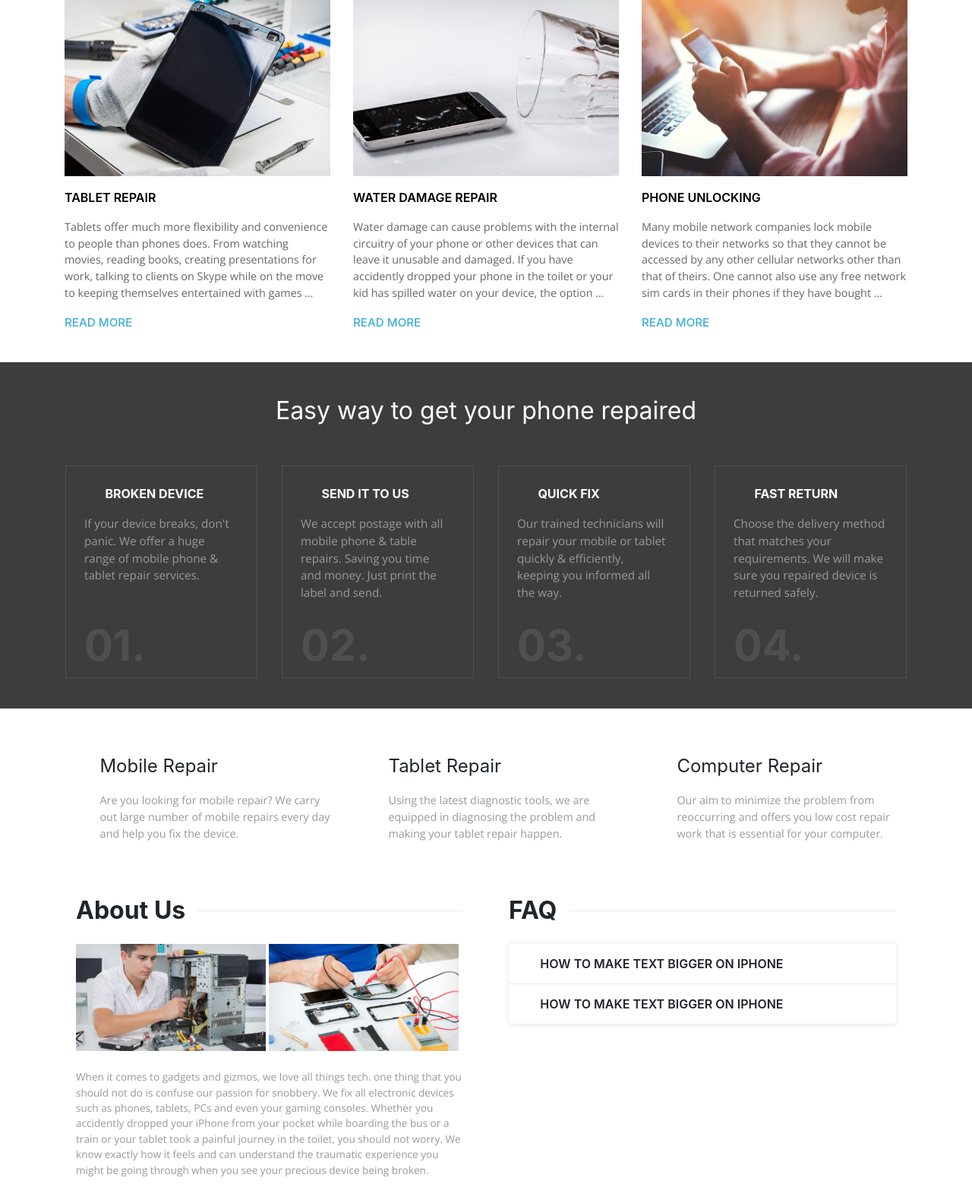
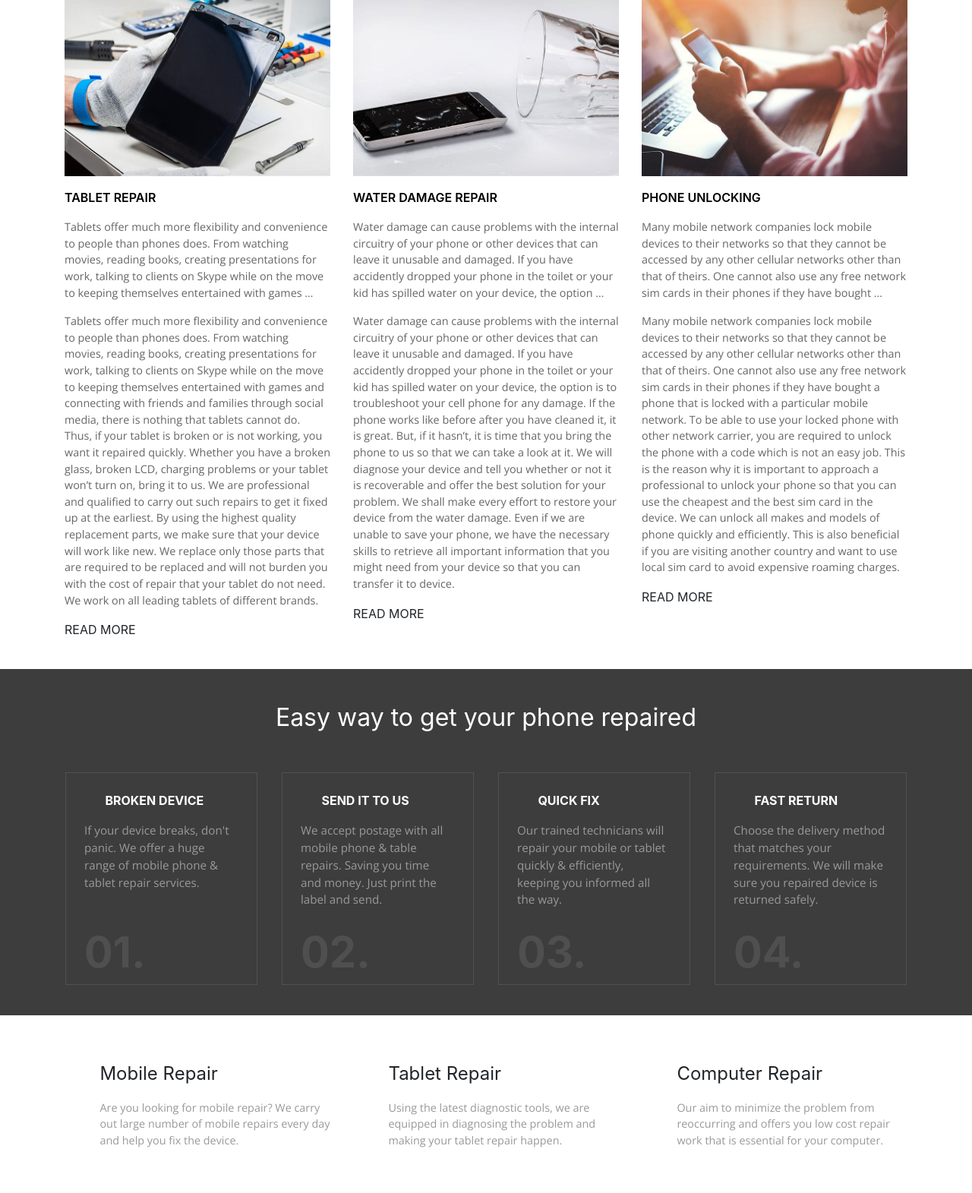
Before and after one commit to AmarjotSingh21/mobi-carez, a Django app: page / in a window 1280 px wide. Shown: the part 717-2288 px from the top of the page at 76% size. Run offline with Django 3.2, Linux system fonts and the light colour scheme; some libraries are stand-ins or nearby versions; some web fonts are replaced.

Commit message:
Added Read more toggle

```diff
--- a/static/script.js
+++ b/static/script.js
@@ -14,6 +14,27 @@
   });
 }
 
+let readElements = document.getElementsByClassName("read-toggle");
+console.log(readElements);
+for (let i = 0; i < readElements.length; i++) {
+  readElements[i].addEventListener("click", (el) => {
+    let element = el.target;
+    let parent = element.parentNode;
+    console.log(parent);
+    if (parent.classList.contains("read-less")) {
+      parent.classList.remove("read-less");
+      parent.classList.add("read-more");
+      element.innerHTML =
+        'READ LESS <i class="fa fa-caret-left ml-1" aria-hidden="true"></i>';
+    } else if (parent.classList.contains("read-more")) {
+      parent.classList.remove("read-more");
+      parent.classList.add("read-less");
+      element.innerHTML =
+        'READ MORE <i class="fa fa-caret-right ml-1" aria-hidden="true"></i>';
+    }
+  });
+}
+
 function removeClassFromElements(className, elements, exclude) {
   for (let i = 0; i < elements.length; i++) {
     if (elements[i] != exclude) {
--- a/templates/index.html
+++ b/templates/index.html
@@ -119,30 +119,82 @@
     <div class="row">
         <div class="col-lg-4 service">
             <img src="{% static 'images/services/tablet-repair.jpg' %}" alt="">
-            <div class="my-3"> <a href="#" class="title">TABLET REPAIR</a></div>
-            <p class="desc">Tablets offer much more flexibility and convenience to people than phones does. From
-                watching movies, reading books, creating presentations for work, talking to clients on Skype while on
+            <div class="my-3"> <span class="title">TABLET REPAIR</span></div>
+            <div class="read-less">
+                <p class="desc less">Tablets offer much more flexibility and convenience to people than phones does.
+                    From
+                    watching movies, reading books, creating presentations for work, talking to clients on Skype while
+                    on
                     the move to keeping themselves entertained with games …
                 </p>
-            <a href="#" class="read-more">READ MORE <i class="fa fa-caret-right ml-1" aria-hidden="true"></i></a>
+                <p class="desc more">Tablets offer much more flexibility and convenience to people than phones does.
+                    From watching movies, reading books, creating presentations for work, talking to clients on Skype
+                    while on the move to keeping themselves entertained with games and connecting with friends and
+                    families through social media, there is nothing that tablets cannot do. Thus, if your tablet is
+                    broken or is not working, you want it repaired quickly.
+                    Whether you have a broken glass, broken LCD, charging problems or your tablet won’t turn on, bring
+                    it to us. We are professional and qualified to carry out such repairs to get it fixed up at the
+                    earliest.
+
+                    By using the highest quality replacement parts, we make sure that your device will work like new. We
+                    replace only those parts that are required to be replaced and will not burden you with the cost of
+                    repair that your tablet do not need. We work on all leading tablets of different brands.
+                </p>
+                <a class="read-toggle" role="buttton">READ MORE <i class="fa fa-caret-right ml-1"
+                        aria-hidden="true"></i></a>
+            </div>
         </div>
         <div class="col-lg-4 service">
             <img src="{% static 'images/services/water-damage.jpg' %}" alt="">
             <div class="my-3"> <a href="#" class="title">WATER DAMAGE REPAIR</a></div>
-            <p class="desc">Water damage can cause problems with the internal circuitry of your phone or other devices
-                that can leave it unusable and damaged. If you have accidently dropped your phone in the toilet or your
+            <div class="read-less">
+                <p class="desc less">Water damage can cause problems with the internal circuitry of your phone or other
+                    devices
+                    that can leave it unusable and damaged. If you have accidently dropped your phone in the toilet or
+                    your
                     kid has spilled water on your device, the option …
                 </p>
-            <a href="#" class="read-more">READ MORE <i class="fa fa-caret-right ml-1" aria-hidden="true"></i></a>
+                <p class="desc more">Water damage can cause problems with the internal circuitry of your phone or other
+                    devices that can leave it unusable and damaged. If you have accidently dropped your phone in the
+                    toilet or your kid has spilled water on your device, the option is to troubleshoot your cell phone
+                    for any damage.
+
+                    If the phone works like before after you have cleaned it, it is great. But, if it hasn’t, it is time
+                    that you bring the phone to us so that we can take a look at it. We will diagnose your device and
+                    tell you whether or not it is recoverable and offer the best solution for your problem. We shall
+                    make every effort to restore your device from the water damage. Even if we are unable to save your
+                    phone, we have the necessary skills to retrieve all important information that you might need from
+                    your device so that you can transfer it to device.
+                </p>
+                <a class="read-toggle" role="buttton">READ MORE <i class="fa fa-caret-right ml-1"
+                        aria-hidden="true"></i></a>
+            </div>
         </div>
         <div class="col-lg-4 service">
             <img src="{% static 'images/services/phone-unlocking.jpg' %}" alt="">
             <div class="my-3"> <a href="#" class="title">PHONE UNLOCKING</a></div>
-            <p class="desc">Many mobile network companies lock mobile devices to their networks so that they cannot be
-                accessed by any other cellular networks other than that of theirs. One cannot also use any free network
+            <div class="read-less">
+                <p class="desc less">Many mobile network companies lock mobile devices to their networks so that they
+                    cannot
+                    be
+                    accessed by any other cellular networks other than that of theirs. One cannot also use any free
+                    network
                     sim cards in their phones if they have bought …
                 </p>
-            <a href="#" class="read-more">READ MORE <i class="fa fa-caret-right ml-1" aria-hidden="true"></i></a>
+                <p class="desc more">Many mobile network companies lock mobile devices to their networks so that they
+                    cannot be accessed by any other cellular networks other than that of theirs. One cannot also use any
+                    free network sim cards in their phones if they have bought a phone that is locked with a particular
+                    mobile network. To be able to use your locked phone with other network carrier, you are required to
+                    unlock the phone with a code which is not an easy job.
+
+                    This is the reason why it is important to approach a professional to unlock your phone so that you
+                    can use the cheapest and the best sim card in the device. We can unlock all makes and models of
+                    phone quickly and efficiently. This is also beneficial if you are visiting another country and want
+                    to use local sim card to avoid expensive roaming charges.
+                </p>
+                <a class="read-toggle" role="buttton">READ MORE <i class="fa fa-caret-right ml-1"
+                        aria-hidden="true"></i></a>
+            </div>
         </div>
     </div>
 </div>
```
Lines whose indentation alone changed are shown as unchanged.
